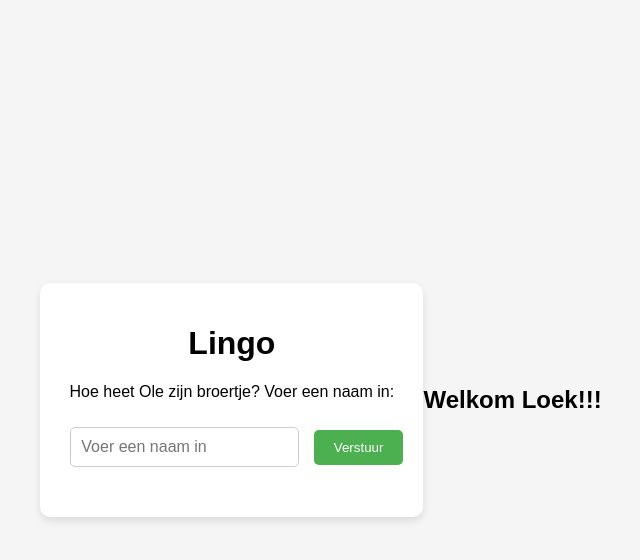
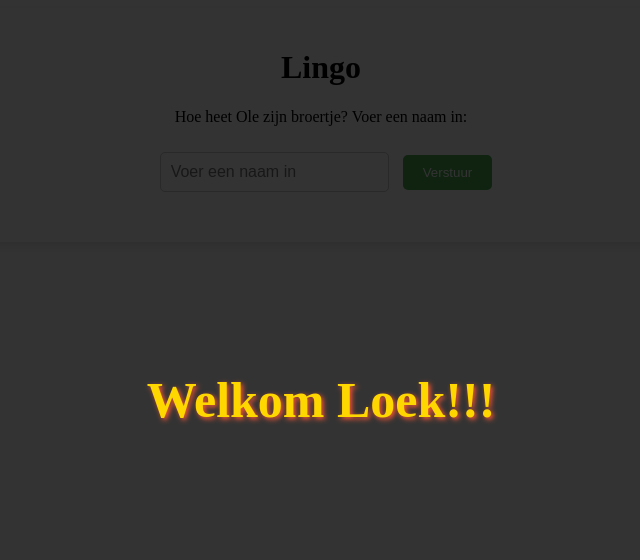
Before and after one commit to JaronErve/Jiska, a plain HTML site: page index.html in a window 1280 px wide. Shown: the whole page, without its empty margins (319-959 px from the left). Drawn offline with Linux system fonts and the light colour scheme.

Commit message:
Update style.css

```diff
--- a/style.css
+++ b/style.css
@@ -1,4 +1,4 @@
-body {
+=body {
     font-family: Arial, sans-serif;
     background-color: #f5f5f5;
     margin: 0;
@@ -43,3 +43,46 @@ button:hover {
     font-size: 18px;
     font-weight: bold;
 }
+
+/* Vuurwerk-effect styling */
+#vuurwerkContainer {
+    display: none;
+    position: fixed;
+    top: 0;
+    left: 0;
+    width: 100%;
+    height: 100%;
+    background-color: rgba(0, 0, 0, 0.8);
+    display: flex;
+    justify-content: center;
+    align-items: center;
+    flex-direction: column;
+    z-index: 100;
+}
+
+#welkomBericht {
+    font-size: 50px;
+    color: gold;
+    text-shadow: 2px 2px 5px #ff5733;
+    animation: popIn 1s ease;
+}
+
+@keyframes popIn {
+    0% { transform: scale(0.5); opacity: 0; }
+    100% { transform: scale(1); opacity: 1; }
+}
+
+/* Vuurwerk effect */
+.firework {
+    width: 10px;
+    height: 10px;
+    background-color: #ff5733;
+    border-radius: 50%;
+    position: absolute;
+    animation: explode 1s ease forwards;
+}
+
+@keyframes explode {
+    0% { transform: scale(1); opacity: 1; }
+    100% { transform: scale(3); opacity: 0; }
+}
```
